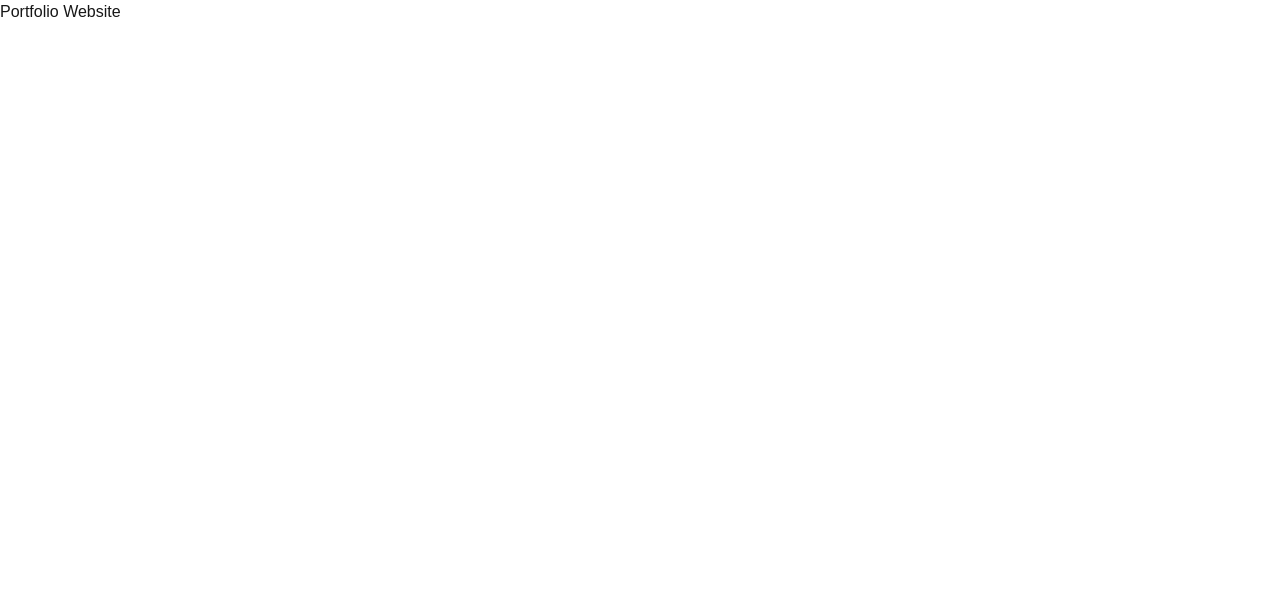
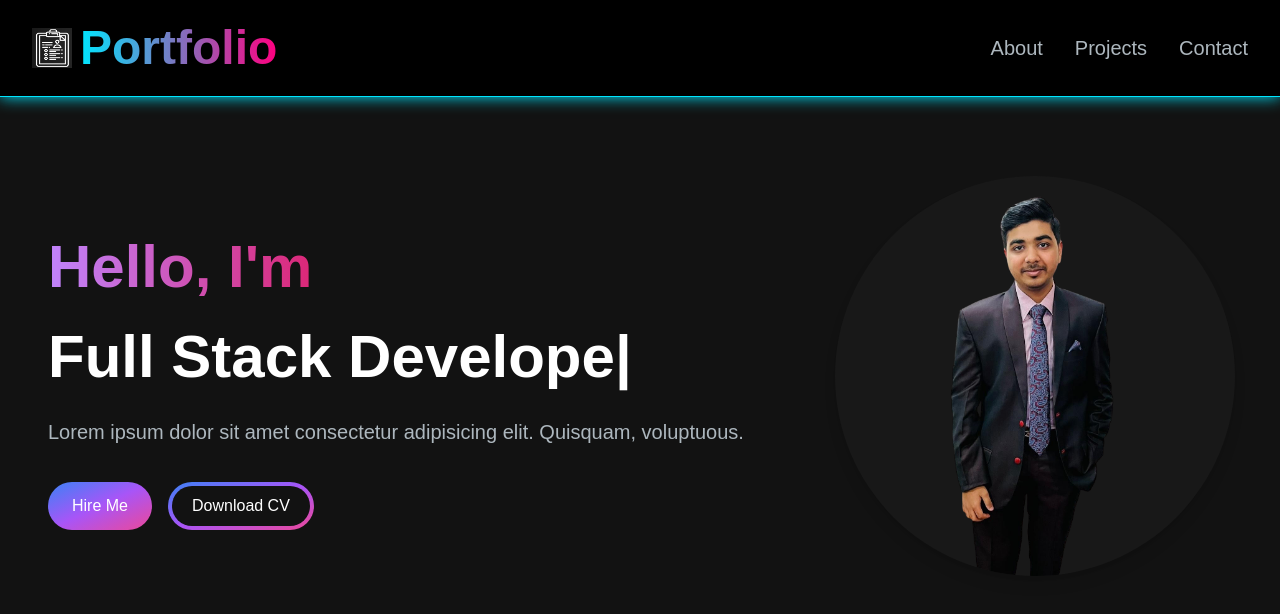
Before and after one commit to 0AkshajBansal0/portfolio_website, a Next.js app: page / in a window 1280 px wide. Shown: the top 614 px of the page. Built offline with nearby package versions, Linux system fonts and the light colour scheme.

Commit message:
navbar and hero-section

```diff
--- a/src/app/page.js
+++ b/src/app/page.js
@@ -1,9 +1,14 @@
 import Image from "next/image";
+import HeroSection from "./components/HeroSection";
+import Navbar from "./components/Navbar";
 
 export default function Home() {
   return (
-    <main>
-        <h1>Portfolio Website</h1>
+    <main className="flex min-h-screen flex-col bg-[#121212]">
+      <Navbar />
+      <div className="container mt-24 mx-auto px-12 py-4">
+        <HeroSection />
+      </div>
     </main>
   );
 }
```
